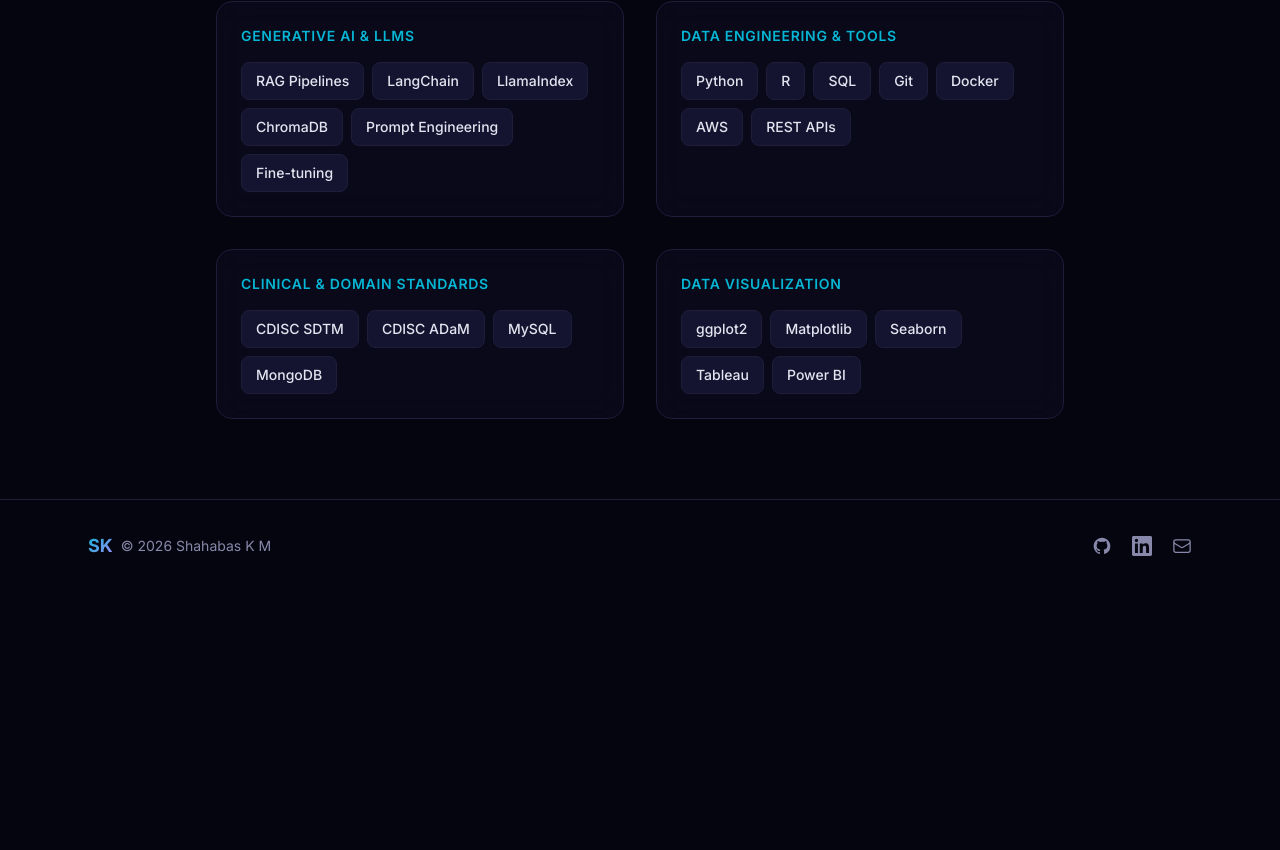
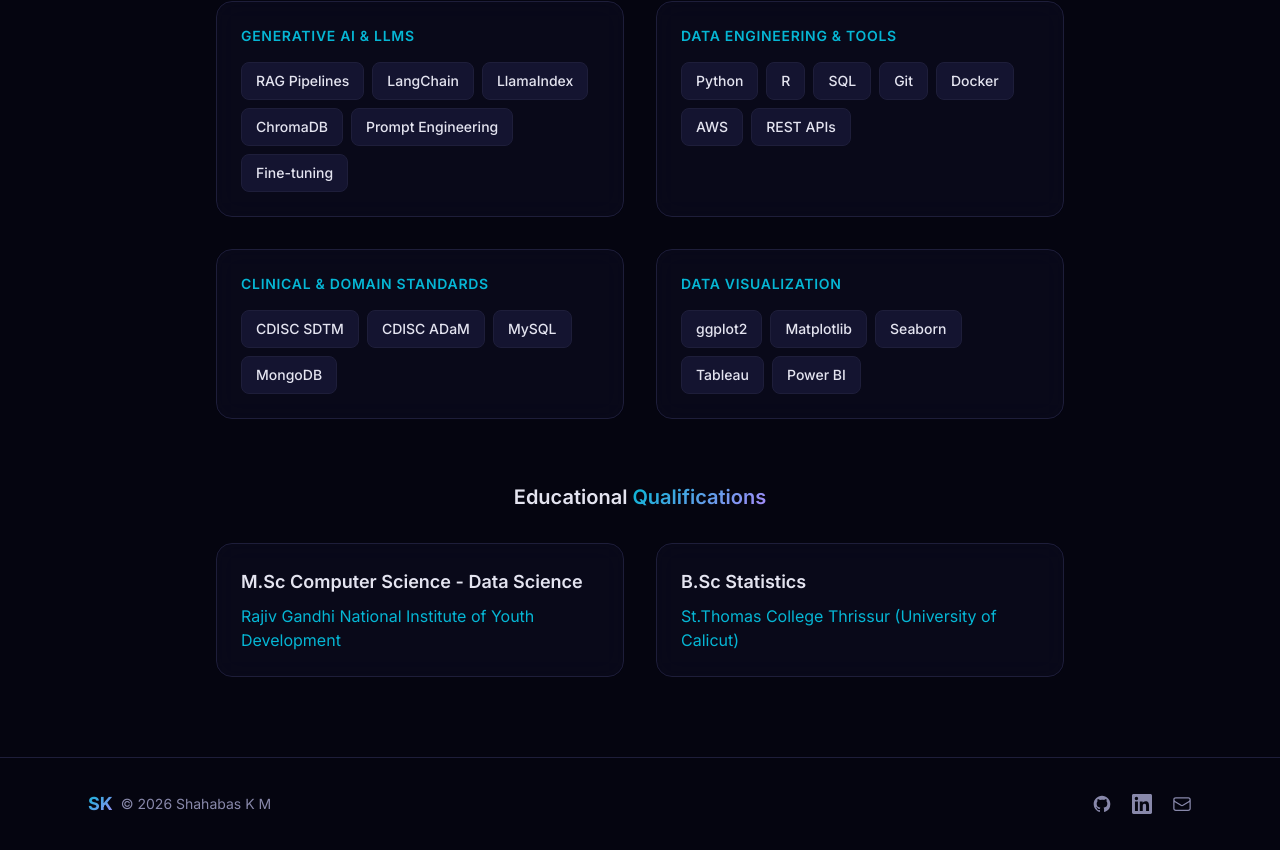
Before and after one commit to Dzone11/portfolio-, a Next.js app: page /about in a window 1280 px wide. Shown: the part 971-1821 px from the top of the page. Before the commit the page ends 1563 px from the top, so only its background shows below. Built offline with nearby package versions, Linux system fonts and the light colour scheme.

Commit message:
UI changes

```diff
--- a/app/about/page.tsx
+++ b/app/about/page.tsx
@@ -113,6 +113,27 @@
           </AnimatedSection>
         ))}
       </div>
+
+      {/* Education */}
+      <AnimatedSection delay={0.1}>
+        <h3 className="text-xl font-semibold mt-16 mb-8 text-center">
+          Educational <span className="text-gradient">Qualifications</span>
+        </h3>
+      </AnimatedSection>
+      <div className="grid gap-8 sm:grid-cols-2">
+        <AnimatedSection delay={0.2}>
+          <div className="glass rounded-2xl p-6 h-full flex flex-col justify-center text-center sm:text-left">
+            <h4 className="text-lg font-semibold text-foreground mb-2">M.Sc Computer Science - Data Science</h4>
+            <p className="text-base text-accent">Rajiv Gandhi National Institute of Youth Development</p>
+          </div>
+        </AnimatedSection>
+        <AnimatedSection delay={0.3}>
+          <div className="glass rounded-2xl p-6 h-full flex flex-col justify-center text-center sm:text-left">
+            <h4 className="text-lg font-semibold text-foreground mb-2">B.Sc Statistics</h4>
+            <p className="text-base text-accent">St.Thomas College Thrissur (University of Calicut)</p>
+          </div>
+        </AnimatedSection>
+      </div>
     </section>
   );
 }
--- a/app/globals.css
+++ b/app/globals.css
@@ -46,9 +46,10 @@
 
 .glass {
   background: rgba(12, 12, 32, 0.6);
-  backdrop-filter: blur(16px);
-  -webkit-backdrop-filter: blur(16px);
+  backdrop-filter: blur(12px);
+  -webkit-backdrop-filter: blur(12px);
   border: 1px solid var(--color-border);
+  transform: translateZ(0); /* Hardware acceleration for mobile scroll lag */
 }
 
 .glass-hover:hover {
--- a/components/AnimatedSection.tsx
+++ b/components/AnimatedSection.tsx
@@ -15,7 +15,7 @@
   delay = 0,
 }: AnimatedSectionProps) {
   const ref = useRef<HTMLDivElement>(null);
-  const isInView = useInView(ref, { once: true, margin: "-80px" });
+  const isInView = useInView(ref, { once: true, margin: "-20px" });
 
   return (
     <motion.div
```
